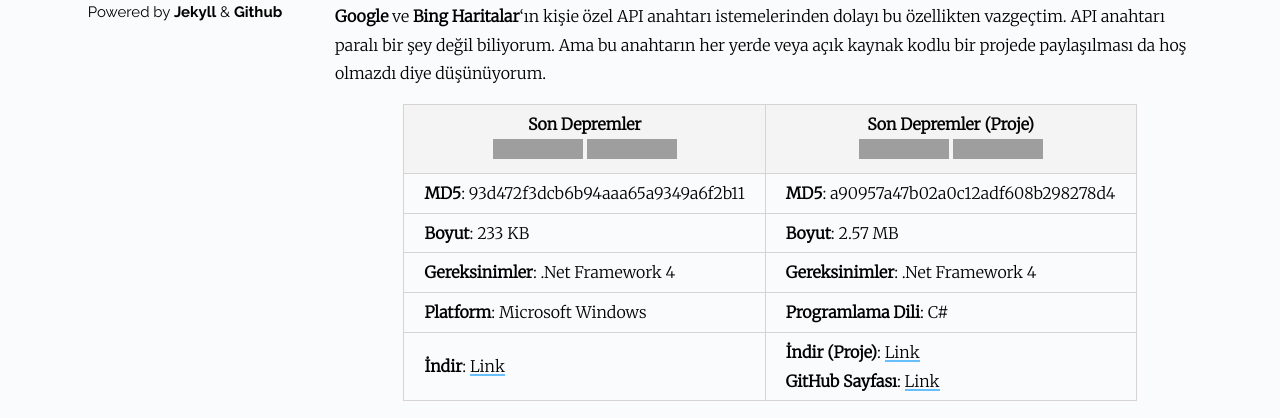
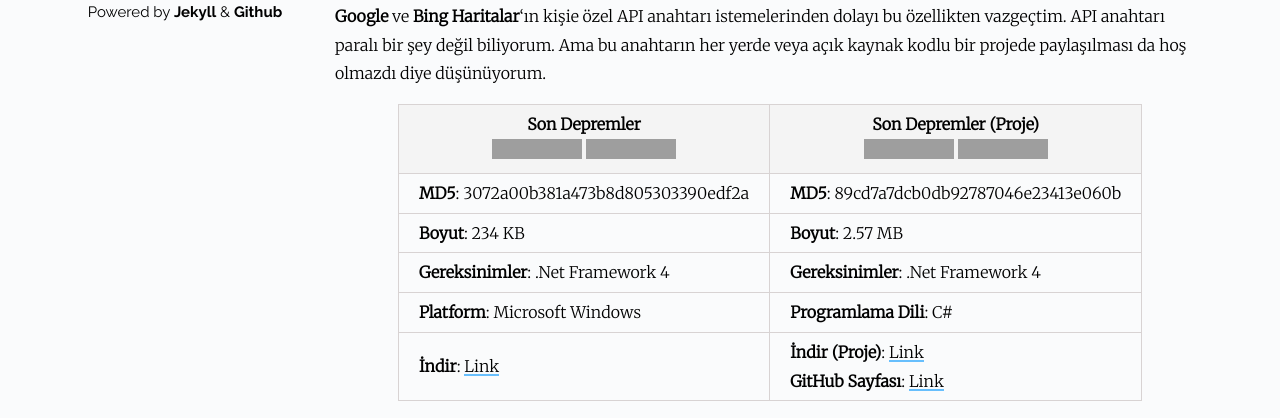
Before and after one commit to Umut-D/umutd.com, a Jekyll site: the page built from _posts/programlar/2019-11-16-son-depremler.md, in a window 1280 px wide and 1231 px high, cut to the strip 810-1228 px from the top of the window. Built offline with Jekyll 4.4.1, drawn with Linux system fonts in a browser that asks for light colours; grey boxes are pictures that could not be loaded.

Commit message:
son depremler programi guncellendi

```diff
--- a/_posts/programlar/2019-11-16-son-depremler.md
+++ b/_posts/programlar/2019-11-16-son-depremler.md
@@ -20,10 +20,10 @@
 **Not:** Deprem yerini haritada aktif etme ve gösterme özelliğinin Windows Form üzerinde yapmak çok istedim. Fakat **Google** ve **Bing Haritalar**'ın kişie özel API anahtarı istemelerinden dolayı bu özellikten vazgeçtim. API anahtarı paralı bir şey değil biliyorum. Ama bu anahtarın her yerde veya açık kaynak kodlu bir projede paylaşılması da hoş olmazdı diye düşünüyorum.
 
 {:.tablo-ortali}
-| Son Depremler <br>![Versiyon](https://img.shields.io/badge/Versiyon-1.01-blueviolet.svg?style=flat) ![Durum](https://img.shields.io/badge/Durum-Çalışıyor-success.svg?style=flat) |  Son Depremler (Proje)<br>![Lisans](https://img.shields.io/badge/Lisans-MIT-blue.svg?style=flat) ![Durum](https://img.shields.io/badge/Proje-Devam_Ediyor-success.svg?style=flat)|
+| Son Depremler <br>![Versiyon](https://img.shields.io/badge/Versiyon-1.02-blueviolet.svg?style=flat) ![Durum](https://img.shields.io/badge/Durum-Çalışıyor-success.svg?style=flat) |  Son Depremler (Proje)<br>![Lisans](https://img.shields.io/badge/Lisans-MIT-blue.svg?style=flat) ![Durum](https://img.shields.io/badge/Proje-Devam_Ediyor-success.svg?style=flat)|
 |----------------------------------------- -|-------------------------------------------|
-| **MD5**: 93d472f3dcb6b94aaa65a9349a6f2b11 | **MD5**: a90957a47b02a0c12adf608b298278d4 |
-| **Boyut**:  233 KB                       | **Boyut**:  2.57 MB                         |
+| **MD5**: 3072a00b381a473b8d805303390edf2a | **MD5**: 89cd7a7dcb0db92787046e23413e060b |
+| **Boyut**:  234 KB                       | **Boyut**:  2.57 MB                         |
 | **Gereksinimler**: .Net Framework 4     | **Gereksinimler**: .Net Framework 4    |
 | **Platform**: Microsoft Windows           | **Programlama Dili**: C#                  |
 | **İndir**: [Link](https://www.dropbox.com/s/ohlch6m0icorxes/son-depremler.zip?dl=1)         | **İndir (Proje)**: [Link](https://www.dropbox.com/s/jjx7d3xfftkkooj/son-depremler-proje.zip?dl=1) <br> **GitHub Sayfası**: [Link](https://github.com/Umut-D/Son-Depremler)                    |
```
